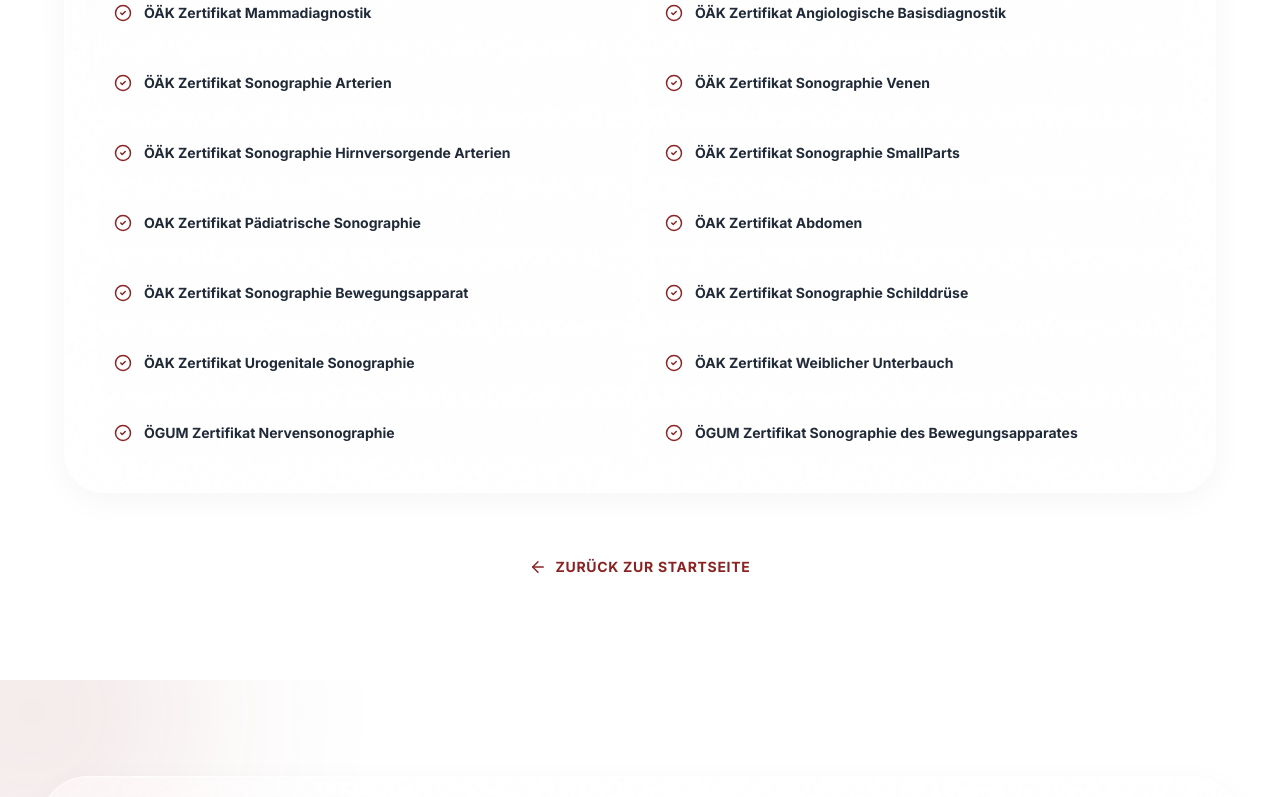
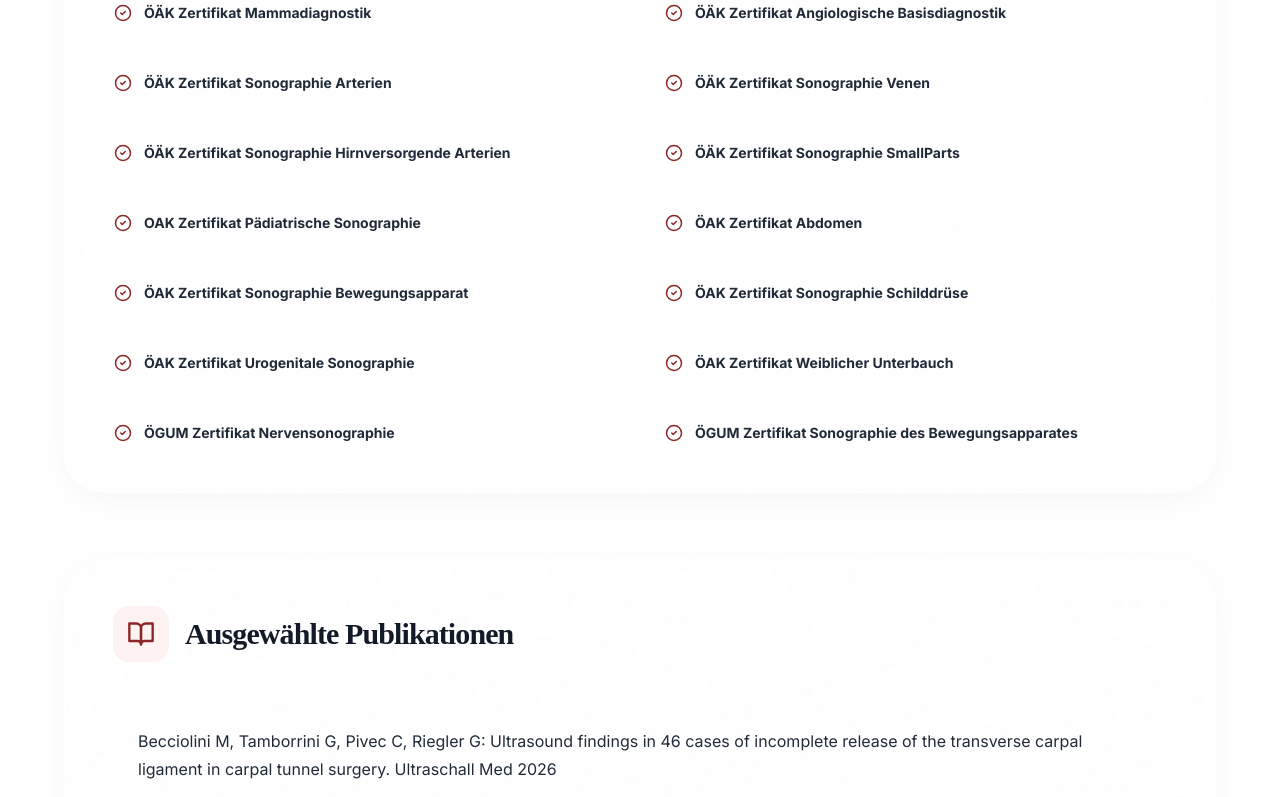
Before and after one commit to drpeterkalmar/roentgen-am-kai-homepage, a React (Vite) app: page /unser-team/dr-georg-riegler in a window 1280 px wide. Shown: the part 2000-2797 px from the top of the page. Built offline with nearby package versions, Linux system fonts and the light colour scheme; a web font is replaced by a local one.

Commit message:
Add selected publications and research grants to Dr. Riegler's page

```diff
--- a/src/pages/RieglerPage.jsx
+++ b/src/pages/RieglerPage.jsx
@@ -53,6 +53,28 @@
     "ÖAK Zertifikat Weiblicher Unterbauch",
     "ÖGUM Zertifikat Nervensonographie",
     "ÖGUM Zertifikat Sonographie des Bewegungsapparates"
+  ];
+
+  const publications = [
+    "Becciolini M, Tamborrini G, Pivec C, Riegler G: Ultrasound findings in 46 cases of incomplete release of the transverse carpal ligament in carpal tunnel surgery. Ultraschall Med 2026",
+    "Becciolini M, Pivec C, Raspanti A, Riegler G. Ultrasound of the Ulnar Nerve: A Pictorial Review: Part 2: Pathological Ultrasound Findings. J Ultrasound Med. 2024",
+    "Becciolini M, Pivec C, Raspanti A, Riegler G. Ultrasound of the Ulnar Nerve: A Pictorial Review: Part 1: Normal Ultrasound Findings. J Ultrasound Med. 2024",
+    "Becciolini M, Pivec C, Riegler G. Ultrasound of the Lateral Femoral Cutaneous Nerve: A Review of the Literature and Pictorial Essay. J Ultrasound Med. 2022",
+    "Becciolini M, Raspanti A, De Scisciolo G, Riegler G. Radial nerve palsy: If in doubt, use ultrasound. J Clin Ultrasound. 2022",
+    "Becciolini M, Pivec C, Raspanti A, Riegler G. Ultrasound of the Radial Nerve: A Pictorial Review. J Ultrasound Med. 2021",
+    "Becciolini M, Pivec C, Riegler G. Ultrasound Imaging of the Deep Peroneal Nerve. J Ultrasound Med. 2021",
+    "Riegler G, Pivec C, Jengojan S, Mayer JA, Schellen C, Trattnig S, Bodner G. Cutaneous nerve fields of the anteromedial lower limb — Determination with selective ultrasound-guided nerve blockade. Clin Anat. 2021",
+    "Pivec C, Bodner G, Mayer JA, Brugger PC, Paraszti I, Moser V, Traxler H, Riegler G. Novel demonstration of the anterior femoral cutaneous nerves using ultrasound. Ultraschall Med. 2018",
+    "Riegler G, Brugger PC, Gruber GM, Pivec C, Jengojan S, Bodner G. High-resolution ultrasound visualization of Pacinian corpuscles. Ultrasound in Medicine and Biology. 2018",
+    "Riegler G, Jengojan S, Mayer JA, Pivec C, Platzgummer H, Brugger PC, Aszmann O, Bodner G. Ultrasound anatomical demonstration of the infrapatellar nerve branches. Arthroscopy. 2018",
+    "Riegler G, Lieba-Samal D, Brugger PC, Pivec C, Platzgummer H, Vierhapper M, Muschitz G, Jengojan S, Bodner G. High-resolution ultrasound visualization of the deep branch of the ulnar nerve. Muscle Nerve. 2017",
+    "Riegler G, Pivec C, Platzgummer H, Lieba-Samal D, Brugger P, Jengojan S, Vierhapper M, Bodner G. High-resolution ultrasound visualization of the recurrent motor branch of the median nerve: normal and first pathological findings. Eur Radiol. 2017",
+    "Riegler G, Drlicek G, Kronnerwetter C, Heule R, Bieri O, Bodner G, Lieba-Samal D, Trattnig S. High-Resolution Axonal Bundle (fascicle) Assessment and Triple-Echo Steady-State T2 Mapping of the Median Nerve at 7 Tesla: Preliminary Experience. Invest Radiol. 2016"
+  ];
+
+  const grants = [
+    { amount: "100.000 €", source: "Austrian National Bank, Jubilee Research Funds", title: "Early detection of cartilage damage, synovitis, and tenosynovitis in patients with rheumatoid arthritis at 7 Tesla Magnetic Resonance Imaging" },
+    { amount: "10.000 €", source: "Medical Scientific Fund of the Mayor of the City of Vienna", title: "High-resolution ultrasound visualization of the cutaneous innervation at the anteromedial side of the knee" }
   ];
 
   const personSchema = {
@@ -235,6 +257,47 @@
           </div>
         </motion.div>
 
+        {/* Publications */}
+        <motion.div
+          initial={{ opacity: 0, y: 20 }}
+          whileInView={{ opacity: 1, y: 0 }}
+          viewport={{ once: true }}
+          className="glass p-12 rounded-[48px] mb-16"
+        >
+          <div className="flex items-center gap-4 mb-10">
+            <div className="w-14 h-14 bg-red-50 rounded-2xl flex items-center justify-center">
+              <BookOpen className="text-[#8B2323]" size={28} />
+            </div>
+            <h2 className="text-3xl font-black font-[Outfit] dark:text-white">Ausgewählte Publikationen</h2>
+          </div>
+          <div className="grid grid-cols-1 gap-4">
+            {publications.map((pub, i) => (
+              <div key={i} className="p-6 rounded-3xl bg-white/50 dark:bg-gray-800/50 border border-white/60 dark:border-gray-700 hover:bg-white/80 dark:hover:bg-gray-700/80 transition-all group">
+                <p className="text-gray-800 dark:text-gray-200 leading-relaxed font-medium">
+                  {pub}
+                </p>
+              </div>
+            ))}
+          </div>
+
+          {/* Grants */}
+          <div className="flex items-center gap-4 mb-8 mt-12">
+            <div className="w-12 h-12 bg-red-50 rounded-2xl flex items-center justify-center">
+              <Award className="text-[#8B2323]" size={24} />
+            </div>
+            <h3 className="text-2xl font-black font-[Outfit] dark:text-white">Forschungsgelder</h3>
+          </div>
+          <div className="grid grid-cols-1 md:grid-cols-2 gap-6">
+            {grants.map((grant, i) => (
+              <div key={i} className="p-6 rounded-3xl bg-white/50 dark:bg-gray-800/50 border border-white/60 dark:border-gray-700 hover:bg-white/80 dark:hover:bg-gray-700/80 transition-all">
+                <p className="text-2xl font-black text-[#8B2323] mb-2">{grant.amount}</p>
+                <p className="text-sm font-bold text-gray-800 dark:text-gray-200 mb-2">{grant.source}</p>
+                <p className="text-sm text-gray-600 dark:text-gray-400 italic leading-relaxed">{grant.title}</p>
+              </div>
+            ))}
+          </div>
+        </motion.div>
+
         {/* Footer Link */}
         <div className="mt-16 text-center">
           <Link to="/" className="inline-flex items-center gap-2 text-[#8B2323] font-bold hover:gap-3 transition-all uppercase text-sm tracking-wider">
```
